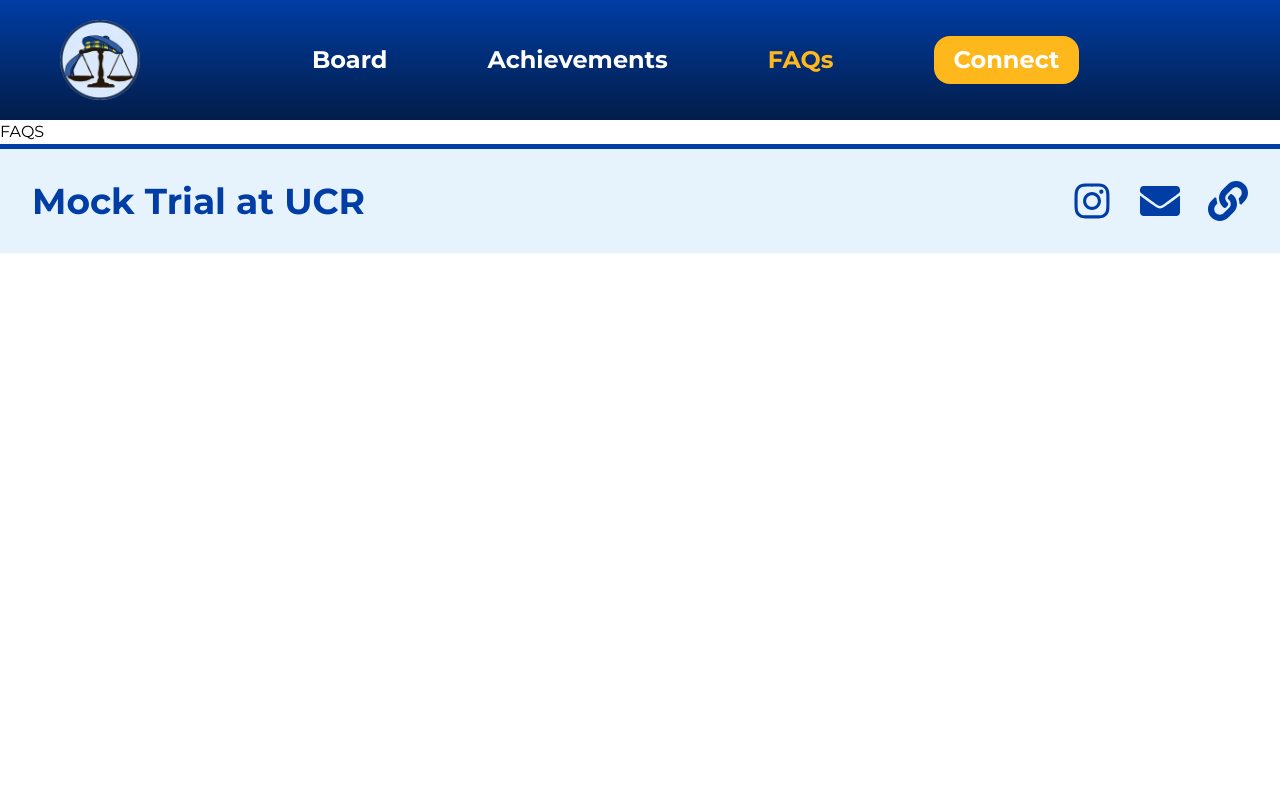
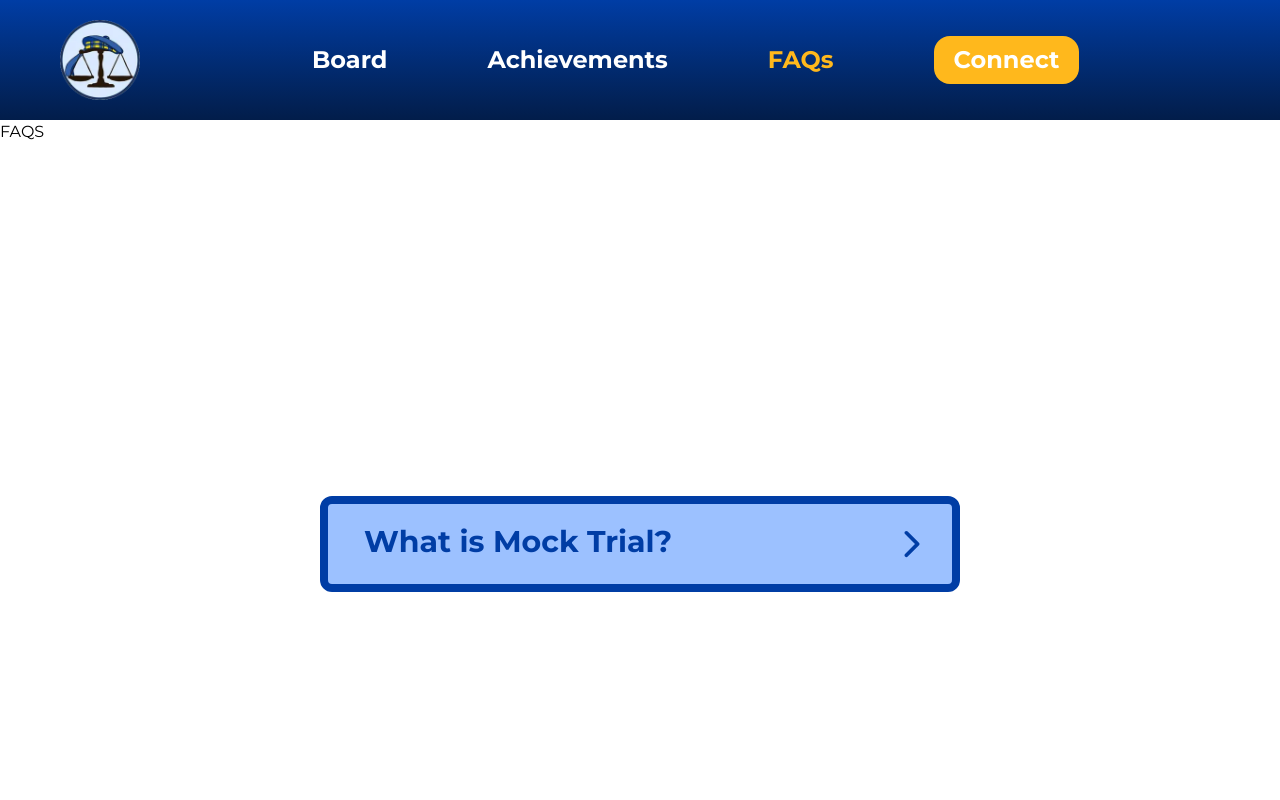
Before and after one commit to acm-ucr/mock-trial-website, a Next.js app: page /faqs in a window 1280 px wide. Shown: the top 800 px of the page. Built offline with nearby package versions, Linux system fonts and the light colour scheme.

Commit message:
Finished request changes

```diff
--- a/src/app/faqs/page.tsx
+++ b/src/app/faqs/page.tsx
@@ -1,5 +1,13 @@
+import WhatIsMock from "@/components/faqs/WhatIsMock";
 const FAQS = () => {
-  return <div className="">FAQS</div>;
+  return (
+    <div>
+      <p>FAQS</p>
+      <div className="flex h-screen w-screen items-center justify-center">
+        <WhatIsMock />
+      </div>
+    </div>
+  );
 };
 
 export default FAQS;
--- a/src/components/faqs/WhatIsMock.tsx
+++ b/src/components/faqs/WhatIsMock.tsx
@@ -3,9 +3,9 @@
   return (
     <div className="bg-mocktrial-seablue text-mocktrial-blue border-mocktrial-blue flex w-1/2 rounded-xl border-8 p-5">
       <div className="text-mocktrial-blue pl-4 text-3xl font-bold">
-        What is Mock Trial?
+        <p>What is Mock Trial?</p>
       </div>
-      <IoIosArrowForward className="ml-auto h-10 w-10"></IoIosArrowForward>
+      <IoIosArrowForward className="ml-auto h-10 w-10" />
     </div>
   );
 };
```
